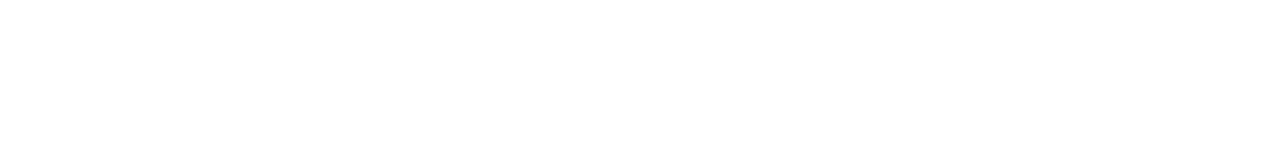
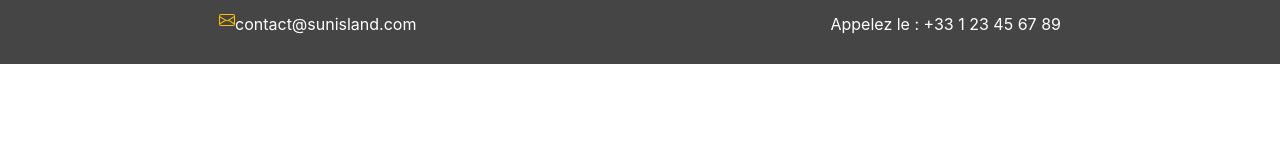
Before and after one commit to Cassandre-david/site-sunisland, a plain HTML site: page index.html in a window 1280 px wide. Drawn offline with nearby package versions, Linux system fonts and the light colour scheme.

Commit message:
ajout topnav

```diff
--- a/css/style.css
+++ b/css/style.css
@@ -0,0 +1,15 @@
+.topnav{
+    display: flex;
+    justify-content: space-around;
+    background-color: #454545;
+    color: #ffffff;
+    padding:12px;
+}
+
+.email{
+    display: flex;
+}
+
+.bi-envelope{
+    color: #ffc000;
+}
--- a/index.html
+++ b/index.html
@@ -2,12 +2,31 @@
 <html>
     <head>
         <meta charset="utf-8">
+        <meta name="viewport" content="width=device-width, initial-scale=1">
         <title>Site Sunisland</title>
     <!-- CSS -->
+    <link rel="stylesheet" href="https://cdn.jsdelivr.net/npm/bootstrap@4.5.3/dist/css/bootstrap.min.css"
+    integrity="sha384-TX8t27EcRE3e/ihU7zmQxVncDAy5uIKz4rEkgIXeMed4M0jlfIDPvg6uqKI2xXr2" crossorigin="anonymous">
     <link rel="stylesheet" href="css/bootstrap.min.css">
     <link rel="stylesheet" href="css/style.css">
  </head>
  <body>
+     <div class="topnav">
+         <div class="email">
+            <svg width="1em" height="1em" viewBox="0 0 16 16" class="bi bi-envelope" fill="currentColor" xmlns="http://www.w3.org/2000/svg">
+                <path fill-rule="evenodd" d="M0 4a2 2 0 0 1 2-2h12a2 2 0 0 1 2 2v8a2 2 0 0 1-2 2H2a2 2 0 0 1-2-2V4zm2-1a1 1 0 0 0-1 1v.217l7 4.2 7-4.2V4a1 1 0 0 0-1-1H2zm13 2.383l-4.758 2.855L15 11.114v-5.73zm-.034 6.878L9.271 8.82 8 9.583 6.728 8.82l-5.694 3.44A1 1 0 0 0 2 13h12a1 1 0 0 0 .966-.739zM1 11.114l4.758-2.876L1 5.383v5.73z"/>
+              </svg>
+        <p>contact@sunisland.com</p>
+    </div>
+        <div class="tel">
+        <p>Appelez le : +33 1 23 45 67 89</p>
+        </div>
+     </div>
 
+     <header>
+        <div class="container"></div>
+            <div class="row"></div>
+                <div class="col-md-12"></div>
+    </header>
  </body>
 </html>
```
